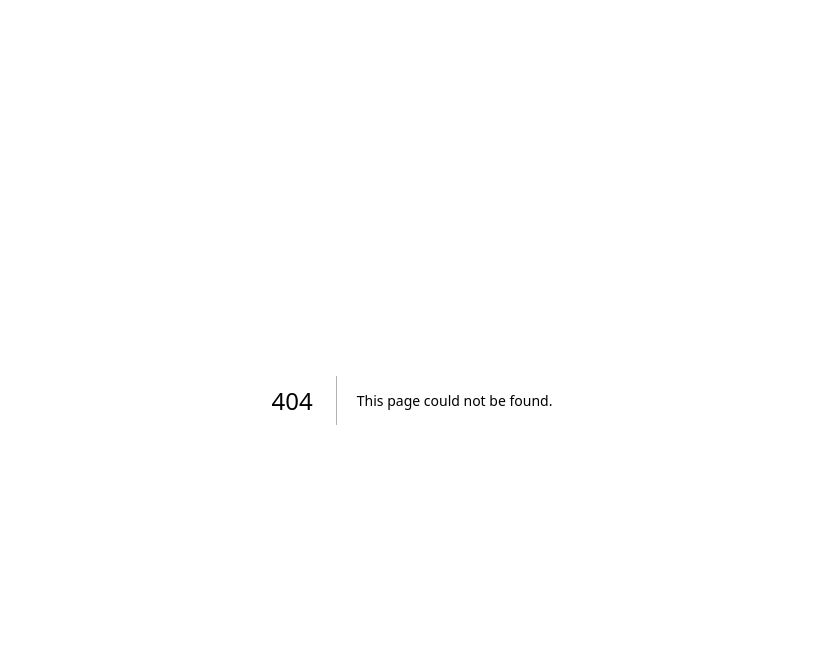
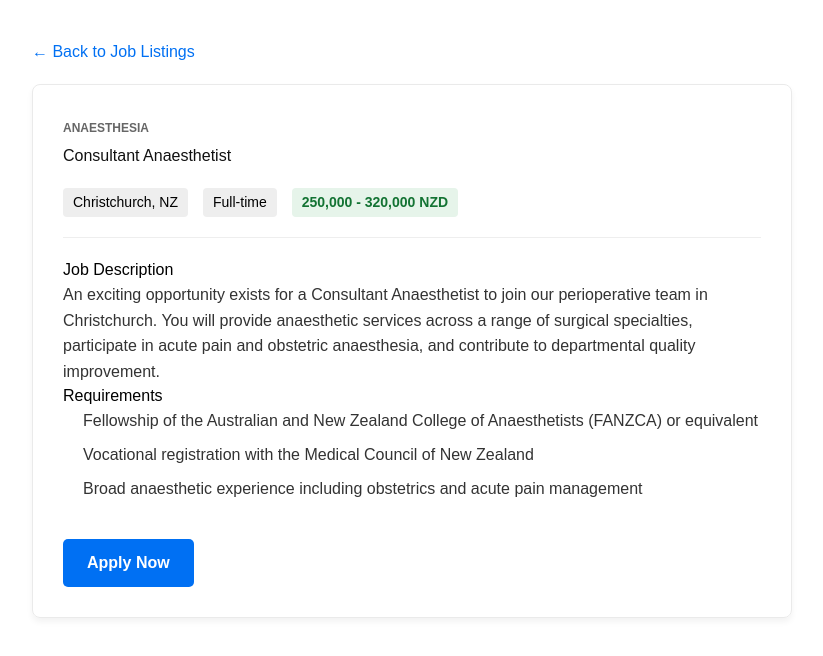
Before and after one commit to 941485-patrol/metent-joblist, a Next.js app in the folder next-app/: page /jobs/consultant-anaesthetist in a window 1280 px wide. Before the commit this address had no page. Shown: the top 656 px of the page, without its empty margins (228-1051 px from the left). Built offline with nearby package versions, Linux system fonts and the light colour scheme.

Commit message:
build: add job details page

```diff
--- /dev/null
+++ b/next-app/src/pages/jobs/[slug].tsx
@@ -0,0 +1,79 @@
+import { useRouter } from "next/router";
+import React from "react";
+import { Job } from "../../types/job";
+import { JOBS_DATA } from "../../data/jobs";
+import Link from "next/link";
+
+export default function JobDetailPage(): React.JSX.Element {
+
+    const router = useRouter();
+    const { slug } = router.query;
+    const job: Job | undefined = JOBS_DATA.find((j) => j.slug === (slug as string));
+
+    if (!job) {
+        return <p style={{ textAlign: 'center', marginTop: '40px' }}>Job not found.</p>;
+
+    }
+
+    if (!router.isReady) {
+        return <p style={{ textAlign: 'center', marginTop: '40px' }}>Loading...</p>;
+    }
+
+    return (
+        <main style={{ maxWidth: '800px', margin: '40px auto', padding: '0 20px', fontFamily: 'sans-serif' }}>
+            <Link href="/" style={{ color: '#0070f3', textDecoration: 'none', display: 'inline-block', marginBottom: '20px' }}>
+                ← Back to Job Listings
+            </Link>
+            <article style={{ border: '1px solid #eaeaea', borderRadius: '8px', padding: '30px', boxShadow: '0 4px 6px rgba(0,0,0,0.05)' }}>
+
+                <span style={{ fontSize: '12px', fontWeight: 'bold', color: '#666', textTransform: 'uppercase' }}>
+                    {job.department}
+                </span>
+
+                <h1 style={{ margin: '5px 0 20px 0', color: '#111' }}>{job.title}</h1>
+
+                <div style={{ display: 'flex', gap: '15px', marginBottom: '20px', flexWrap: 'wrap' }}>
+                    <span style={{ padding: '4px 10px', background: '#eee', borderRadius: '4px', fontSize: '14px' }}>{job.location}</span>
+                    <span style={{ padding: '4px 10px', background: '#eee', borderRadius: '4px', fontSize: '14px' }}>{job.type}</span>
+                    <span style={{ padding: '4px 10px', background: '#e6f4ea', color: '#137333', borderRadius: '4px', fontSize: '14px', fontWeight: 'bold' }}>
+                        {job.salary.min.toLocaleString()} - {job.salary.max.toLocaleString()} {job.salary.currency}
+                    </span>
+                </div>
+
+                <hr style={{ border: '0', borderTop: '1px solid #eee', margin: '20px 0' }} />
+
+                <h2>Job Description</h2>
+
+                <div
+                    style={{ lineHeight: '1.6', color: '#333' }}
+                    dangerouslySetInnerHTML={{ __html: job.description }}
+                />
+
+                <h2>Requirements</h2>
+                <ul style={{ lineHeight: '1.6', color: '#333', paddingLeft: '20px' }}>
+                    {job.requirements.map((req: string, index: number) => (
+                        <li key={index} style={{ marginBottom: '8px' }}>{req}</li>
+                    ))}
+                </ul>
+
+                <button
+                    onClick={() => alert(`Applied for ${job.title}!`)} // Alert for now to simulate form submit.
+                    style={{
+                        marginTop: '30px',
+                        backgroundColor: '#0070f3',
+                        color: 'white',
+                        border: 'none',
+                        padding: '12px 24px',
+                        borderRadius: '5px',
+                        fontSize: '16px',
+                        cursor: 'pointer',
+                        fontWeight: 'bold'
+                    }}
+                >
+                    Apply Now
+                </button>
+
+            </article>
+        </main>
+    );
+}
```
